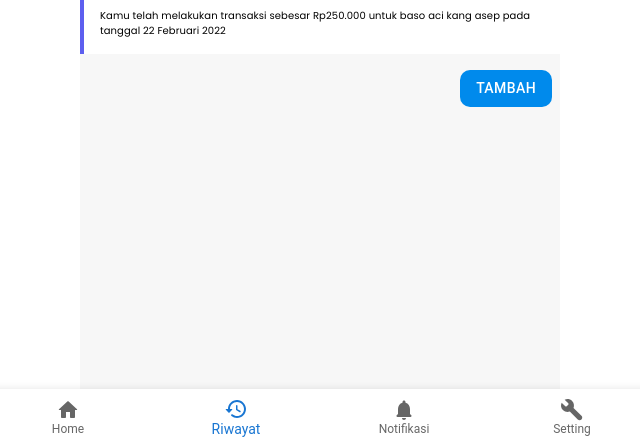
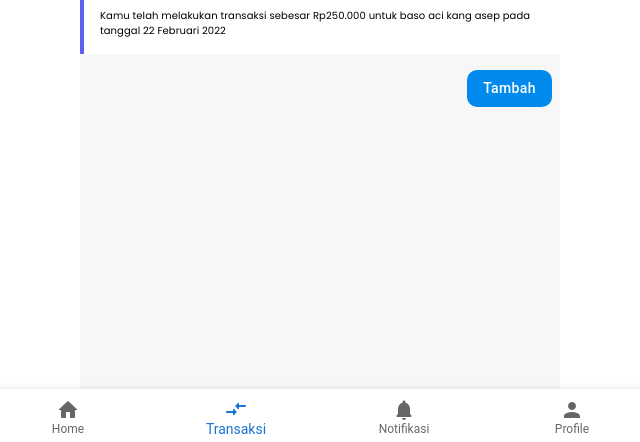
Before and after one commit to agnesjuliana/U.Digi, a React (Create React App) app: page /riwayat in a window 1280 px wide. Shown: the part 355-797 px from the top of the page, without its empty margins (320-960 px from the left). Built offline with nearby package versions, Linux system fonts and the light colour scheme.

Commit message:
fix navigation

```diff
--- a/src/components/navigation.js
+++ b/src/components/navigation.js
@@ -14,6 +14,8 @@ import {
   HomeRounded,
   NotificationsRounded,
   BuildRounded,
+  Person,
+  CompareArrowsRounded
 } from "@mui/icons-material";
 
 const Navigation = () => {
@@ -29,8 +31,8 @@ const Navigation = () => {
   const handleNotifikasi = () => {
     history.push("/notifikasi");
   };
-  const handleSetting = () => {
-    history.push("/setting");
+  const handleProfile = () => {
+    history.push("/profile");
   };
   const cek = () => {
     if (location.pathname === "/") {
@@ -70,8 +72,8 @@ const Navigation = () => {
           onClick={() => handleHome()}
         />
         <BottomNavigationAction
-          label="Riwayat"
-          icon={<RestoreRounded />}
+          label="Transaksi"
+          icon={<CompareArrowsRounded />}
           onClick={() => handleRiwayat()}
         />
         <BottomNavigationAction
@@ -80,9 +82,9 @@ const Navigation = () => {
           onClick={() => handleNotifikasi()}
         />
         <BottomNavigationAction
-          label="Setting"
-          icon={<BuildRounded />}
-          onClick={() => handleSetting()}
+          label="Profile"
+          icon={<Person />}
+          onClick={() => handleProfile()}
         />
       </BottomNavigation>
     </Paper>
--- a/src/pages/riwayat.js
+++ b/src/pages/riwayat.js
@@ -134,7 +134,8 @@ const Riwayat = () => {
               marginTop: "8px",
               marginRight: "8px",
               maxWidth: "100px",
-              boxShadow: "none"
+              boxShadow: "none",
+              textTransform: "none"
             }}
           >
             Tambah
```
